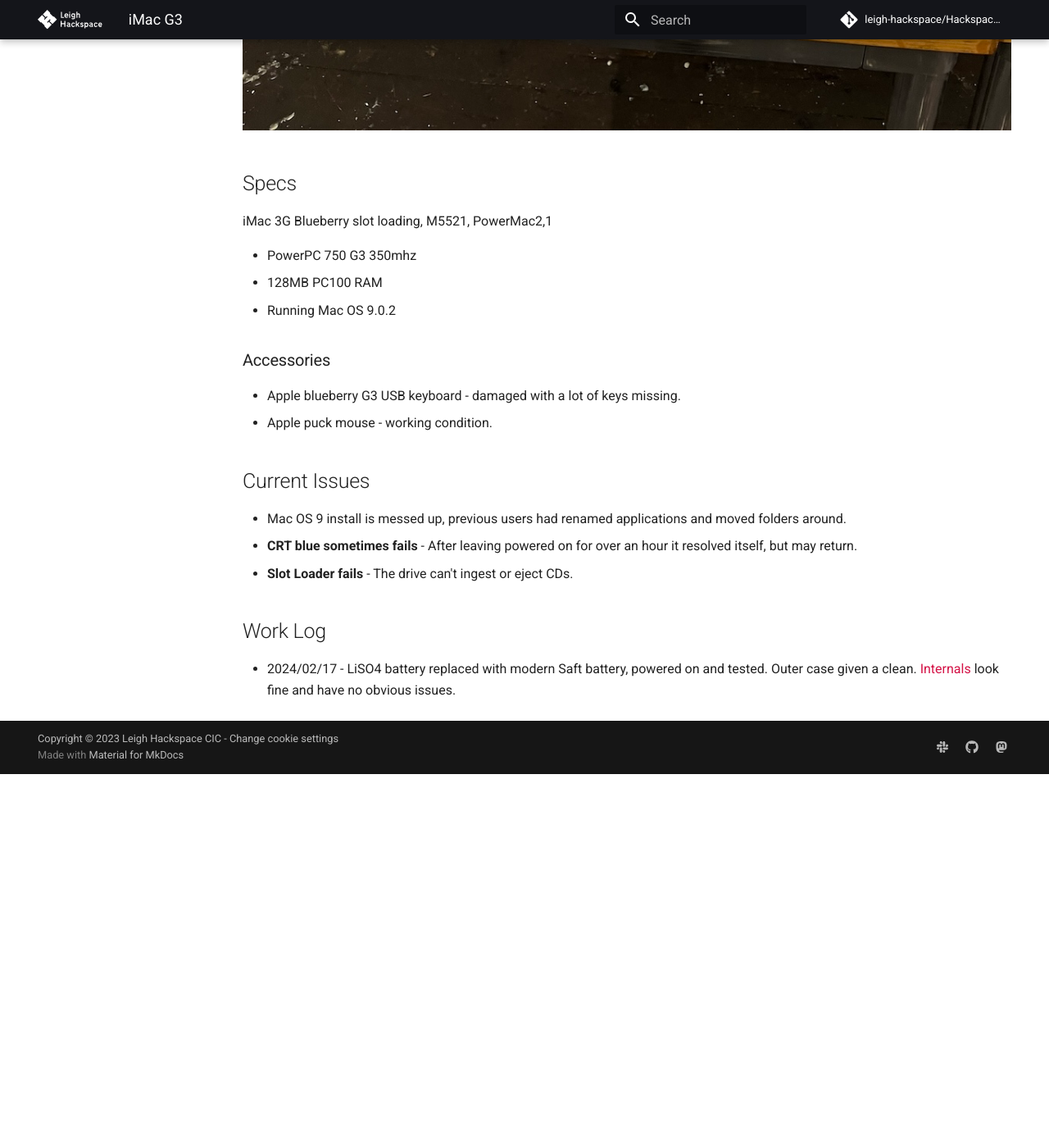
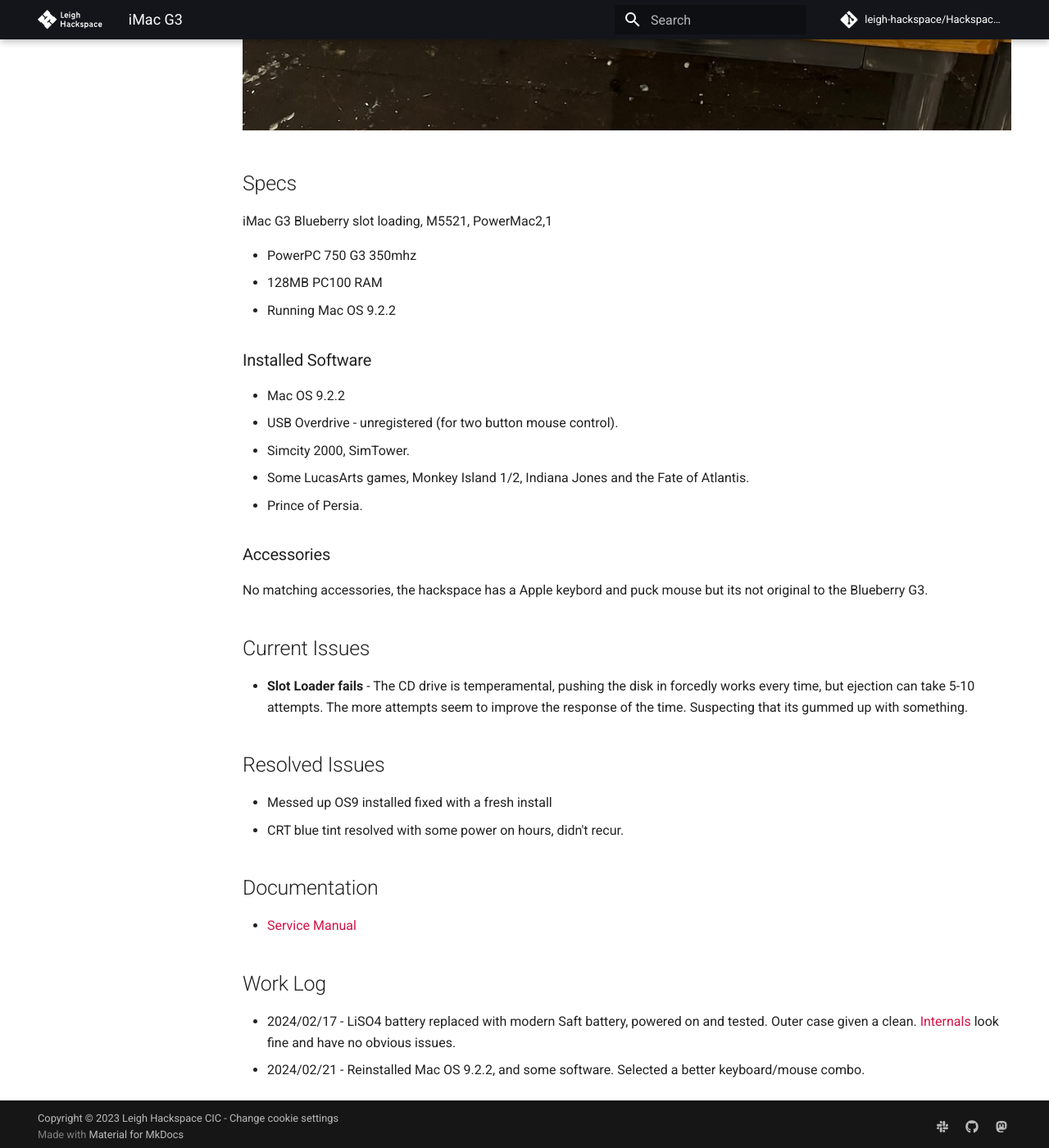
Before and after one commit to leigh-hackspace/HackspaceWiki, an MkDocs documentation site: the page built from docs/projects/imac_g3/index.md, in a window 1280 px wide and 1400 px high, scrolled down 1361 px. Shown: the whole window at 82% size. Built offline with MkDocs 1.6.1 and Material for MkDocs 9.7.7, drawn with Linux system fonts in a browser that asks for light colours; comment, search, counter and statistics services are not loaded; the version menu is left out; before the commit the page ends 2305 px from its top, so only the background shows below that.

Commit message:
Update G3 page

```diff
--- a/docs/projects/imac_g3/index.md
+++ b/docs/projects/imac_g3/index.md
@@ -6,23 +6,38 @@
 
 ## Specs
 
-iMac 3G Blueberry slot loading, M5521, PowerMac2,1
+iMac G3 Blueberry slot loading, M5521, PowerMac2,1
 
 * PowerPC 750 G3 350mhz
 * 128MB PC100 RAM
-* Running Mac OS 9.0.2
+* Running Mac OS 9.2.2
+
+### Installed Software
+
+* Mac OS 9.2.2
+* USB Overdrive - unregistered (for two button mouse control).
+* Simcity 2000, SimTower.
+* Some LucasArts games, Monkey Island 1/2, Indiana Jones and the Fate of Atlantis.
+* Prince of Persia.
 
 ### Accessories
 
-* Apple blueberry G3 USB keyboard - damaged with a lot of keys missing.
-* Apple puck mouse - working condition.
+No matching accessories, the hackspace has a Apple keybord and puck mouse but its not original to the Blueberry G3.
 
 ## Current Issues
 
-* Mac OS 9 install is messed up, previous users had renamed applications and moved folders around.
-* **CRT blue sometimes fails** - After leaving powered on for over an hour it resolved itself, but may return.
-* **Slot Loader fails** - The drive can't ingest or eject CDs.
+* **Slot Loader fails** - The CD drive is temperamental, pushing the disk in forcedly works every time, but ejection can take 5-10 attempts. The more attempts seem to improve the response of the time. Suspecting that its gummed up with something.
+
+## Resolved Issues
+
+* Messed up OS9 installed fixed with a fresh install
+* CRT blue tint resolved with some power on hours, didn't recur.
+
+## Documentation
+
+* [Service Manual](iMac_DV.pdf)
 
 ## Work Log
 
 * 2024/02/17 - LiSO4 battery replaced with modern Saft battery, powered on and tested. Outer case given a clean. [Internals](internals.jpg) look fine and have no obvious issues.
+* 2024/02/21 - Reinstalled Mac OS 9.2.2, and some software. Selected a better keyboard/mouse combo.
```
Also changed, not shown: 1 other file.
